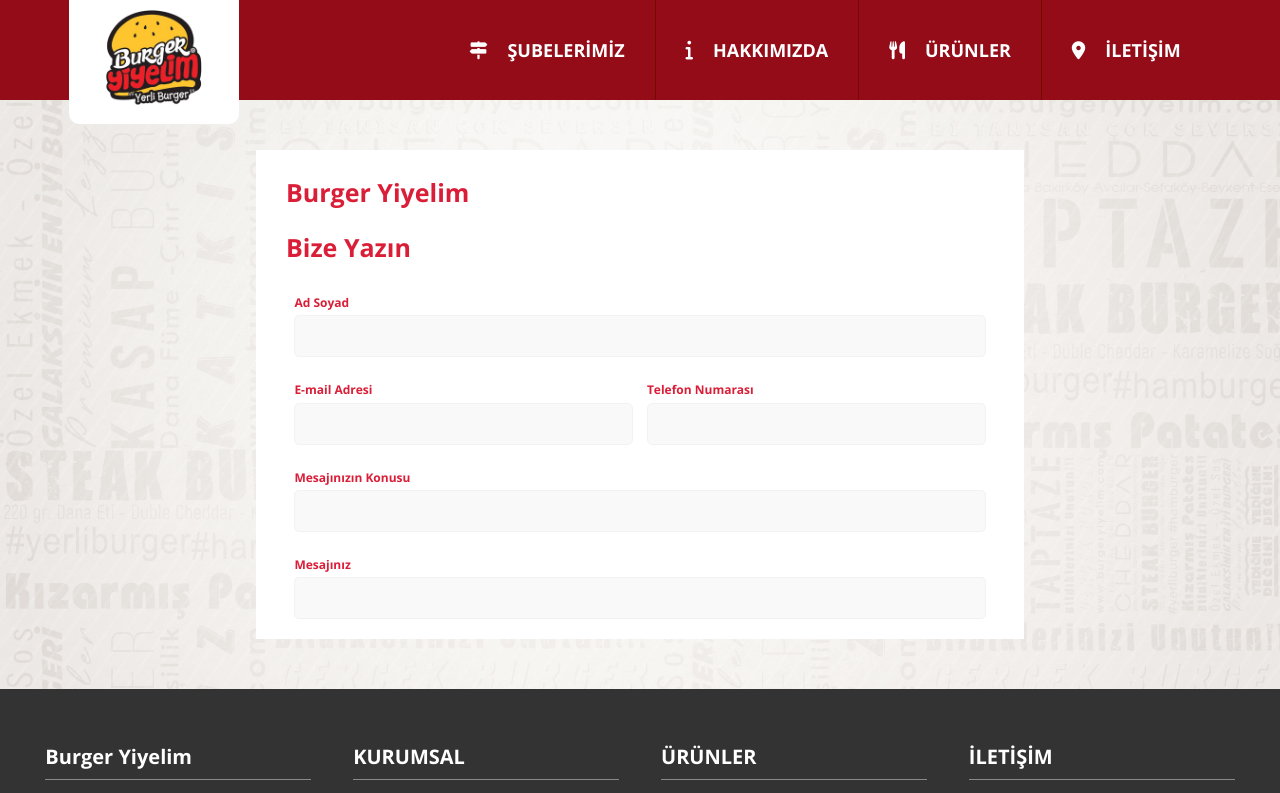
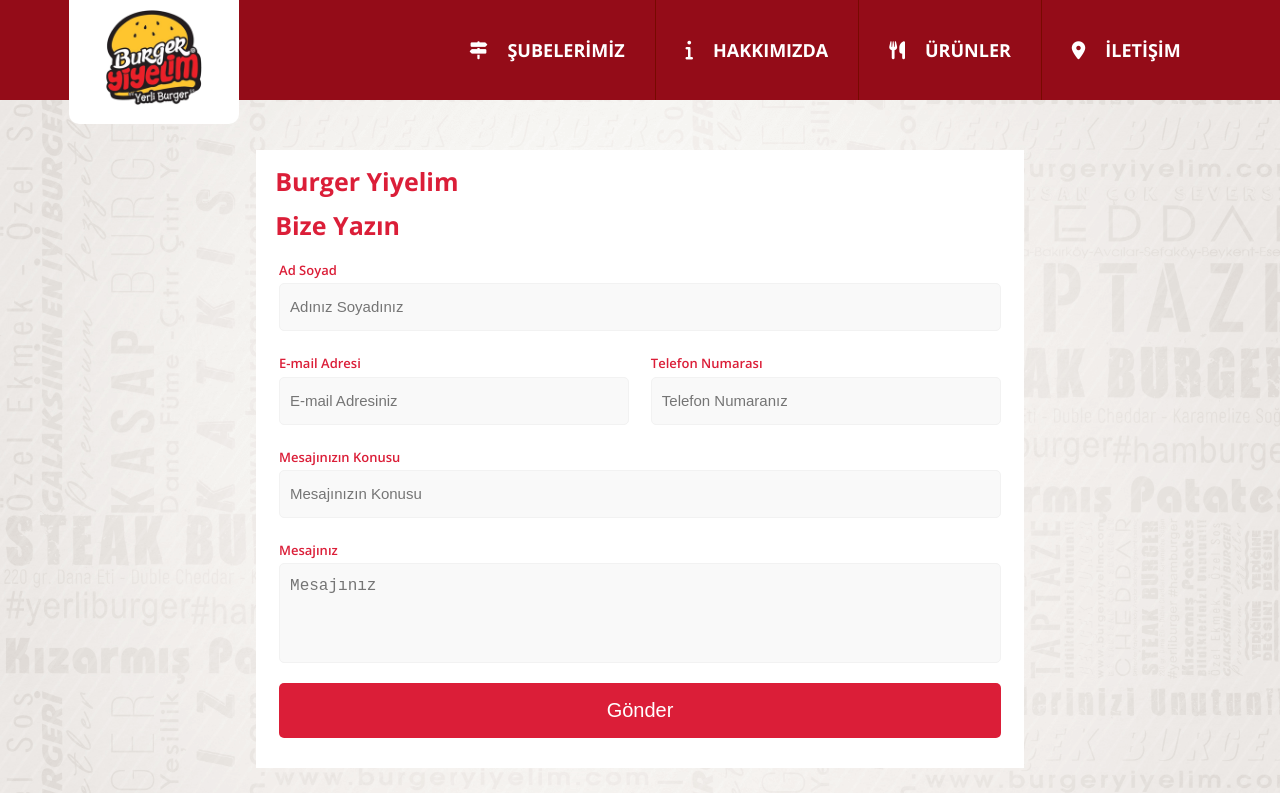
Before and after one commit to UmutSogukpinar/my_burgeryiyelim, a React (Vite) app: page /contact in a window 1280 px wide. Shown: the top 793 px of the page. Built offline with nearby package versions, Linux system fonts and the light colour scheme.

Commit message:
context css added

```diff
--- a/src/Components/contact/Contact.jsx
+++ b/src/Components/contact/Contact.jsx
@@ -1,44 +1,76 @@
-import React, { useContext } from 'react'
-import Navbar from '../navbar/Navbar'
-import Footer from '../footer/Footer'
-import "./contact.css"
-import { LanguageContext } from '../../Contexts/LanguageContext'
+import React, { useContext } from "react";
+import Navbar from "../navbar/Navbar";
+import Footer from "../footer/Footer";
+import "./contact.css";
+import { LanguageContext } from "../../Contexts/LanguageContext";
 
 const Contact = () => {
-
   const { brandName, currentLang, dialogues } = useContext(LanguageContext);
 
   return (
     <>
       <Navbar />
-            <div id='contact'>
+      <div id="contact">
         <div id="contact-form-box">
           <h2>{brandName}</h2>
           <div id="contact-form">
             <h2>{dialogues[currentLang].contact.writeUs}</h2>
             <div className="forms">
-                            <form action="" id='forms-label'>
+              <form action="" id="forms-label">
                 <div className="each_input">
-                                    <label htmlFor="name">{dialogues[currentLang].contact.name_surname_header}</label>
-                                    <input type="text" name='name' />
+                  <label htmlFor="name">
+                    {dialogues[currentLang].contact.name_surname_header}
+                  </label>
+                  <input
+                    type="text"
+                    name="name"
+                    placeholder={dialogues[currentLang].contact.name_surname}
+                  />
                 </div>
                 <div className="each_input">
                   <div className="each_input_child">
-                                        <label htmlFor="name">{dialogues[currentLang].contact.email_header}</label>
-                                        <input type="text" name='name' />
+                    <label htmlFor="name">
+                      {dialogues[currentLang].contact.email_header}
+                    </label>
+                    <input
+                      type="email"
+                      name="name"
+                      placeholder={dialogues[currentLang].contact.email}
+                    />
                   </div>
                   <div className="each_input_child each_input_child_phone">
-                                        <label htmlFor="name">{dialogues[currentLang].contact.phone_header}</label>
-                                        <input type="text" name='name' />
+                    <label htmlFor="name">
+                      {dialogues[currentLang].contact.phone_header}
+                    </label>
+                    <input
+                      type="tel"
+                      name="name"
+                      placeholder={dialogues[currentLang].contact.phone}
+                    />
                   </div>
                 </div>
                 <div className="each_input">
-                                    <label htmlFor="name">{dialogues[currentLang].contact.subject_header}</label>
-                                    <input type="text" name='name' />
+                  <label htmlFor="name">
+                    {dialogues[currentLang].contact.subject_header}
+                  </label>
+                  <input
+                    type="text"
+                    name="name"
+                    placeholder={dialogues[currentLang].contact.subject}
+                  />
                 </div>
                 <div className="each_input">
-                                    <label htmlFor="name">{dialogues[currentLang].contact.message_header}</label>
-                                    <input type="text" name='name' />
+                  <label htmlFor="name">
+                    {dialogues[currentLang].contact.message_header}
+                  </label>
+                  <textarea
+                    type="text"
+                    name="name"
+                    placeholder={dialogues[currentLang].contact.message}
+                  />
+                </div>
+                <div className="contact-button">
+                  <button>{dialogues[currentLang].contact.submit}</button>
                 </div>
               </form>
             </div>
@@ -47,8 +79,7 @@
       </div>
       <Footer />
     </>
+  );
+};
 
-    )
-}
-
-export default Contact
+export default Contact;
--- a/src/Components/contact/contact.css
+++ b/src/Components/contact/contact.css
@@ -1,14 +1,12 @@
-.forms
-{
+.forms {
   display: flex;
   flex-direction: column;
   align-items: center;
-    margin: 0 5%;
-    width: 90%;
+  margin: 0 3%;
+  width: 94%;
 }
 
-#contact
-{
+#contact {
   background-image: url("/images/by_bg01.png");
   background-size: cover;
   background-position: center;
@@ -16,66 +14,92 @@
 
   display: flex;
   justify-content: center;
-
 }
 
-#contact-form-box
-{
+#contact-form-box {
   background-color: var(--white);
   margin: 5rem;
   width: 60%;
 }
 
-#contact-form-box h2
-{
+#contact-form-box h2 {
   color: #db1e38;
   font-size: 2.5rem;
-    margin: 3rem;
+  margin: 2.5%;
 }
 
-#forms-label
-{
+#forms-label {
   width: 100%;
 }
 
-#forms-label > :nth-child(2)
-{
+#forms-label > :nth-child(2) {
   display: flex;
   flex-direction: row;
 }
 
-.each_input_child
-{
+.each_input_child {
   width: 49%;
-    margin-right: 2%;
+  margin-right: 3%;
 }
 
-.each_input_child_phone
-{
+.each_input_child_phone {
   margin-right: 0;
 }
 
-.each_input
-{
+.each_input {
   display: flex;
   flex-direction: column;
   margin-bottom: 2rem;
 }
 
-.each_input label
-{
+.each_input label {
   color: #db1e38;
-    font-weight: bold;
-    font-size: 1.2rem;
+  font-weight: 600;
+  font-size: 1.3rem;
 }
 
-.each_input input
-{
+.each_input input {
   background-color: #f9f9f9;
   width: 100%;
   border-color: #f9f9f9;
+  border-radius: 0.5rem;
+  border-color: #f2f2f2;
+  height: 2.5rem;
+  padding: 2.3rem 1rem;
+  font-size: 1.5rem;
+}
+
+.each_input textarea {
+  background-color: #f9f9f9;
+  width: 100%;
+  border-color: #f9f9f9;
+  border-radius: 0.5rem;
+  border: 0.1rem solid #f2f2f2;
+  height: 2.5rem;
+  padding: 1rem 1rem;
+  width: 100%;
+  height: 10rem;
+  font-size:1.6rem;
+}
+
+.contact-button
+{
+    width: 100%;
+    margin-bottom: 3rem;
+}
+
+.contact-button > button
+{
+    background-color: #db1e38;
+    color: var(--white);
+    font-size: 2rem;
+    width: 100%;
+    padding: 1.5rem;
     border-radius: .5rem;
-    border: .1rem solid #f2f2f2;
-    height: 2.5rem;
-    padding: 2rem;
+    border: none;
 }
+
+.contact-button > button:hover
+{
+    background-color: #db1343;
+}
--- a/src/Contexts/LanguageContext.jsx
+++ b/src/Contexts/LanguageContext.jsx
@@ -48,6 +48,7 @@
         subject: "Mesajınızın Konusu",
         message_header: "Mesajınız",
         message: "Mesajınız",
+        submit: "Gönder",
       },
       footer: {
         aboutUs: "Hakkımızda",
@@ -104,6 +105,7 @@
         subject: "Please enter a subject",
         message_header: "Your Message",
         message: "Please enter your message",
+        submit: "Submit",
       },
       footer: {
         aboutUs: "About us",
--- a/src/index.css
+++ b/src/index.css
@@ -1,25 +1,23 @@
-html
-{
+html {
   font-size: 10px;
 }
 
-body
-{
-    font-family: 'Open Sans', sans-serif;
+body {
+  font-family: "Open Sans", sans-serif;
 }
 
-:root
-{
+:root {
   --white: #ffffff;
-    --footer-background:#333;
+  --footer-background: #333;
   --light-gray: #cccccc;
   --mid-gray: #888888;
-    --navbar-bg: #940C18;
-    --navbar-focus: #880b00 ;
+  --navbar-bg: #940c18;
+  --navbar-focus: #880b00;
 }
 
-*, *::before, *::after
-{
+*,
+*::before,
+*::after {
   margin: 0;
   padding: 0;
   box-sizing: border-box;
@@ -27,8 +25,25 @@
   list-style-type: none;
 }
 
-a
-{
+a {
   text-decoration: none;
+}
 
+input {
+  border: 0.1rem solid;
 }
+
+input:focus {
+  outline: none;
+  border: none;
+}
+
+textarea {
+  resize: none;
+  overflow: hidden;
+}
+
+textarea:focus {
+  outline: none;
+  border: none;
+}
```
Lines whose indentation alone changed are shown as unchanged.
